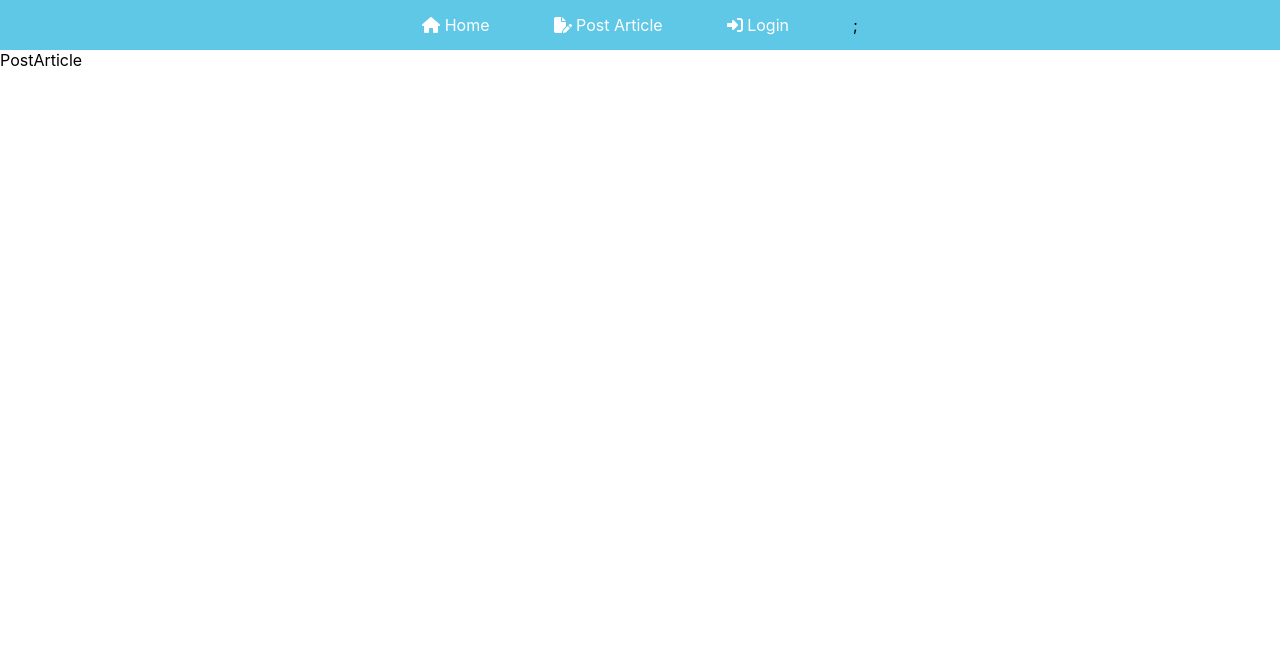
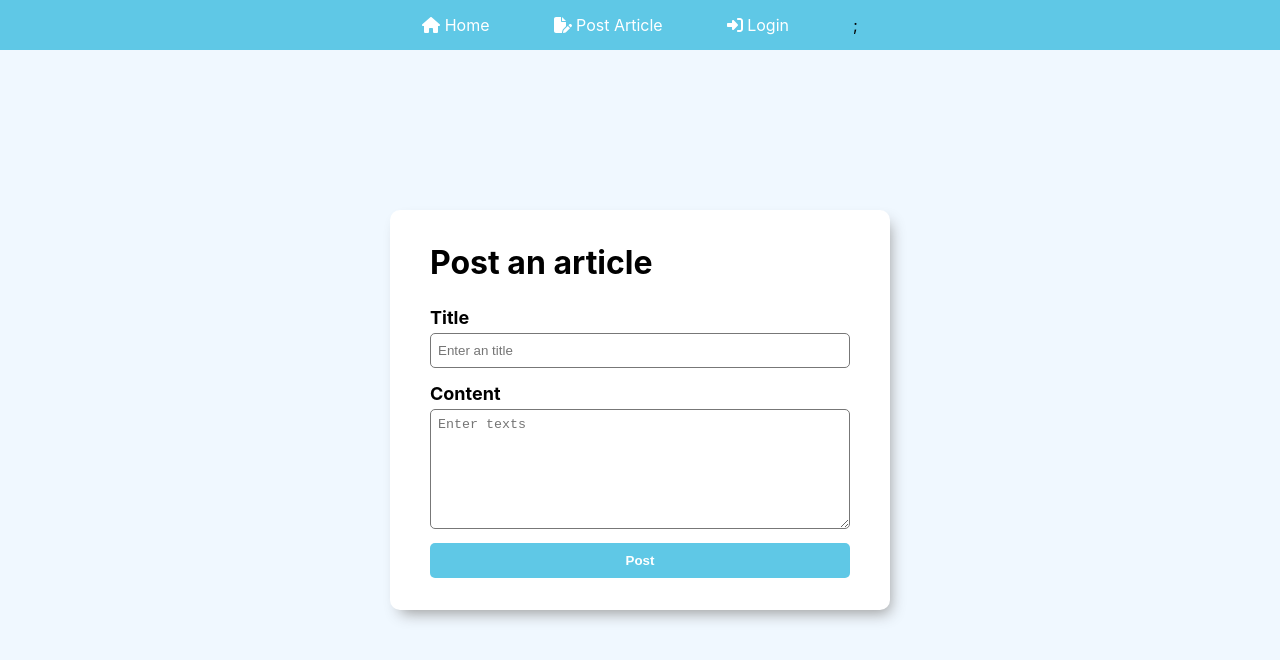
Before and after one commit to hayapy88/blog, a React (Create React App) app: page /postArticle in a window 1280 px wide. Shown: the top 660 px of the page. Built offline with nearby package versions, Linux system fonts and the light colour scheme.

Commit message:
Adjust styles in postArticle page

```diff
--- /dev/null
+++ b/src/components/PostArticle.css
@@ -0,0 +1,64 @@
+.postBlock {
+  display: flex;
+  align-items: center;
+  justify-content: center;
+  height: 90vh;
+}
+
+.postContainer {
+  background-color: #fff;
+  border-radius: 10px;
+  display: flex;
+  flex-direction: column;
+  justify-content: center;
+  width: 500px;
+  height: 400px;
+  padding: 0 40px;
+  box-shadow: 5px 8px 15px -5px #999;
+  gap: 10px;
+}
+
+.postHead {
+  margin: 0 0 10px;
+}
+
+.postHeading {
+  margin: 5px 0;
+  font-size: 18px;
+  font-weight: bold;
+}
+
+.postContainer input,
+.postContainer textarea {
+  width: 100%;
+  outline: none;
+  padding: 7px;
+  border: 1px solid #777;
+  border-radius: 5px;
+}
+.postContainer input {
+  height: 35px;
+}
+
+.postContainer textarea {
+  height: 120px;
+}
+.postContainer button {
+  width: 100%;
+  height: 35px;
+  outline: none;
+  padding: 7px;
+  padding: 5px;
+  background-color: #5fc8e6;
+  color: #fff;
+  font-weight: bold;
+  outline: none;
+  border: none;
+  border-radius: 5px;
+  cursor: pointer;
+}
+
+.postContainer button:hover {
+  background-color: #008ec2;
+  transition: all 0.2s;
+}
--- a/src/components/PostArticle.js
+++ b/src/components/PostArticle.js
@@ -1,7 +1,32 @@
 import React from "react";
+import "./PostArticle.css";
 
 const PostArticle = () => {
-  return <div>PostArticle</div>;
+  return (
+    <div className="postBlock">
+      <div className="postContainer">
+        <h1 className="postHead">Post an article</h1>
+        <div className="postPart">
+          <h2 className="postHeading">Title</h2>
+          <input
+            className="postTitle"
+            type="text"
+            placeholder="Enter an title"
+          />
+        </div>
+        <div className="postPart">
+          <p className="postHeading">Content</p>
+          <textarea
+            className="postContent"
+            cols="30"
+            rows="10"
+            placeholder="Enter texts"
+          ></textarea>
+        </div>
+        <button className="postButton">Post</button>
+      </div>
+    </div>
+  );
 };
 
 export default PostArticle;
--- a/src/index.css
+++ b/src/index.css
@@ -1,13 +1,19 @@
+*,
+*::before,
+*::after {
+  box-sizing: border-box;
+}
 body {
   margin: 0;
-  font-family: -apple-system, BlinkMacSystemFont, 'Segoe UI', 'Roboto', 'Oxygen',
-    'Ubuntu', 'Cantarell', 'Fira Sans', 'Droid Sans', 'Helvetica Neue',
+  font-family: -apple-system, BlinkMacSystemFont, "Segoe UI", "Roboto", "Oxygen",
+    "Ubuntu", "Cantarell", "Fira Sans", "Droid Sans", "Helvetica Neue",
     sans-serif;
   -webkit-font-smoothing: antialiased;
   -moz-osx-font-smoothing: grayscale;
+  background-color: #f0f8ff;
 }
 
 code {
-  font-family: source-code-pro, Menlo, Monaco, Consolas, 'Courier New',
+  font-family: source-code-pro, Menlo, Monaco, Consolas, "Courier New",
     monospace;
 }
```
